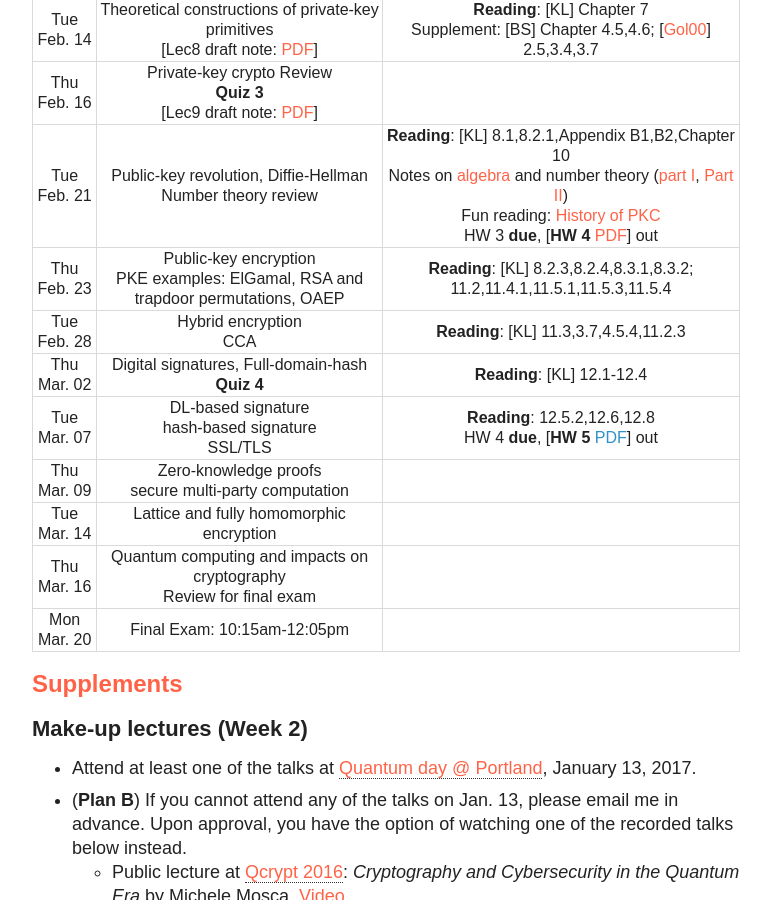
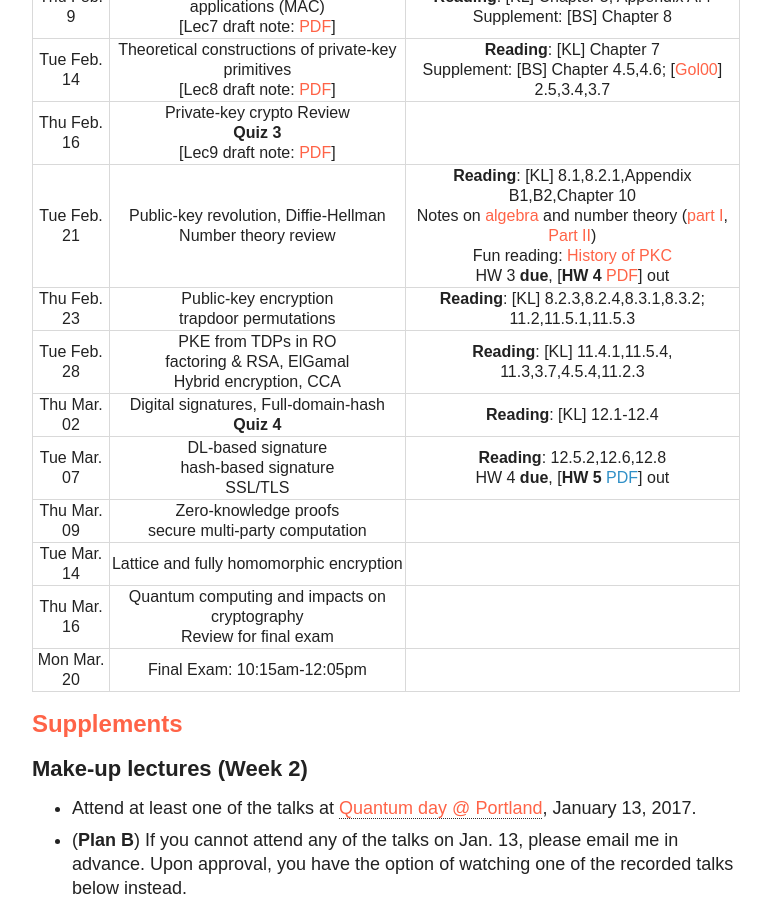
Before and after one commit to fangsonghub/fangsonghub.github.io, a Jekyll site: the page built from teaching/w17_4585_icrypto/index.md, in a window 1280 px wide and 900 px high, scrolled down 1274 px. Shown: the whole window, without its empty margins (254-1025 px from the left). Built offline with Jekyll 4.4.1, drawn with Linux system fonts in a browser that asks for light colours; nearby versions of some CDN libraries.

Commit message:
hw4 typo, schedule

```diff
--- a/teaching/w17_4585_icrypto/index.md
+++ b/teaching/w17_4585_icrypto/index.md
@@ -77,8 +77,8 @@ Cryptography](http://www.cs.umd.edu/~jkatz/imc.html){:target="_blank"}
 |Tue Feb. 14|Theoretical constructions of private-key primitives <br> [Lec8 draft note: [PDF]({{base}}/teaching/w17_4585_icrypto/lec8_note.pdf){:target="_blank"}]|**Reading**: [KL] Chapter 7 <br> Supplement: [BS] Chapter 4.5,4.6; [[Gol00](https://www.amazon.com/Foundations-Cryptography-1-Basic-Tools/dp/0521035368){:target="_blank"}] 2.5,3.4,3.7|
 |Thu Feb. 16| Private-key crypto Review  <br> **Quiz 3** <br> [Lec9 draft note: [PDF]({{base}}/teaching/w17_4585_icrypto/lec9_note.pdf){:target="_blank"}]||
 |Tue Feb. 21|Public-key revolution, Diffie-Hellman <br> Number theory review| **Reading**: [KL] 8.1,8.2.1,Appendix B1,B2,Chapter 10 <br> Notes on [algebra](https://people.eecs.berkeley.edu/~luca/cs276/notesalgebra.pdf){:target="_blank"} and number theory ([part I](http://www.cs.nyu.edu/courses/spring12/CSCI-GA.3210-001/out/boneh1.pdf){:target="_blank"}, [Part II](http://www.cs.nyu.edu/courses/spring12/CSCI-GA.3210-001/out/boneh2.pdf){:target="_blank"})<br> Fun reading: [History of PKC](#funpkc) <br> HW 3 **due**, [**HW 4** [PDF]({{base}}/teaching/w17_4585_icrypto/w17_cs4585_hw4.pdf){:target="_blank"}] out |
-|Thu Feb. 23| Public-key encryption <br> PKE examples: ElGamal, RSA and trapdoor permutations, OAEP | **Reading**: [KL] 8.2.3,8.2.4,8.3.1,8.3.2; 11.2,11.4.1,11.5.1,11.5.3,11.5.4|
-|Tue Feb. 28| Hybrid encryption <br> CCA | **Reading**: [KL] 11.3,3.7,4.5.4,11.2.3 |
+|Thu Feb. 23| Public-key encryption <br> trapdoor permutations | **Reading**: [KL] 8.2.3,8.2.4,8.3.1,8.3.2; 11.2,11.5.1,11.5.3|
+|Tue Feb. 28| PKE from TDPs in RO <br> factoring & RSA, ElGamal <br> Hybrid encryption, CCA | **Reading**: [KL] 11.4.1,11.5.4, 11.3,3.7,4.5.4,11.2.3 |
 |Thu Mar. 02|Digital signatures, Full-domain-hash <br> **Quiz 4** | **Reading**: [KL] 12.1-12.4 |
 |Tue Mar. 07| DL-based signature <br> hash-based signature <br> SSL/TLS | **Reading**: 12.5.2,12.6,12.8 <br> HW 4 **due**, [**HW 5** [PDF](){:target="_blank"}] out|
 |Thu Mar. 09|Zero-knowledge proofs <br> secure multi-party computation||
```
Also changed, not shown: 1 other file.
